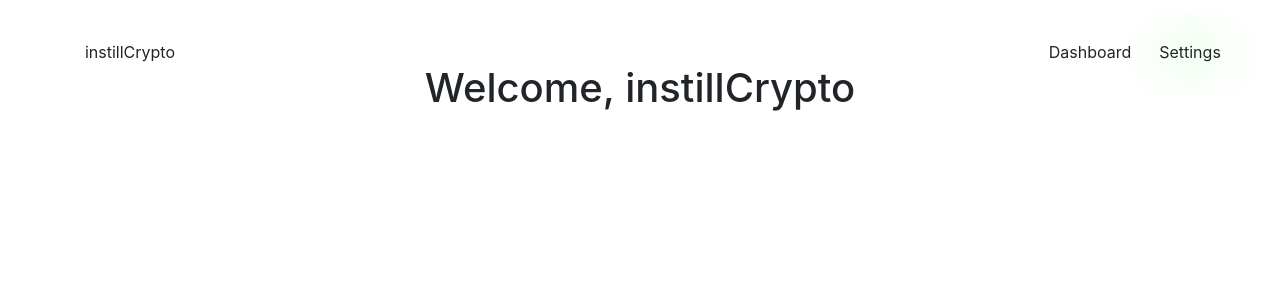
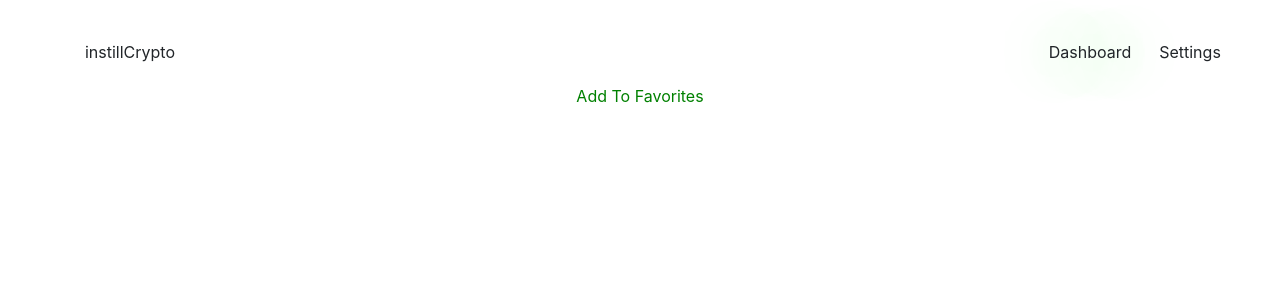
Before and after one commit to prateek951/crypto-investers, a React (Create React App) app: page /auth/login in a window 1280 px wide. Shown: the top 300 px of the page. Built offline with nearby package versions, Linux system fonts and the light colour scheme.

Commit message:
Consumers added  for context !

```diff
--- a/src/App.js
+++ b/src/App.js
@@ -4,7 +4,7 @@ import "./App.css";
 import CryptoProvider from "./CryptoProvider";
 import Layout from "./components/Layout";
 import Navbar from "./components/Navbar";
-import Welcome from "./components/Welcome";
+import Settings from "./components/Settings";
 // import Register from "./pages/forms/Register";
 // import Login from "./pages/forms/Login";
 // import Dashboard from "./pages/Dashboard";
@@ -16,7 +16,7 @@ class App extends Component {
         <Layout>
           <CryptoProvider>
             <Navbar/>
-            <Welcome name="instillCrypto"/>
+            <Settings/>
           </CryptoProvider>
         </Layout>
       </div>
--- a/src/CryptoProvider.js
+++ b/src/CryptoProvider.js
@@ -1,21 +1,43 @@
 import React, { Component } from "react";
-import { throws } from "assert";
 
 export const CryptoContext = React.createContext();
 
 export default class CryptoProvider extends Component {
-
   constructor(props) {
-      super(props)
+    super(props);
 
     this.state = {
-         page : 'settings',
-         setPage : this.setPage
+      page: "dashboard",
+      ...this.savedSettings(),
+      setPage: this.setPage,
+      addToFavorites: this.addToFavorites
+    };
   }
+  /**
+   * first  is true for the very first entry
+   * first is false is the user has already visited
+   */
+  addToFavorites = () => {
+    this.setState({ first: false, page: "dashboard" });
+    localStorage.setItem(
+      "cryptos",
+      JSON.stringify({
+        test: "test"
+      })
+    );
+  };
+
+  savedSettings = () => {
+    let instillCryptoData = JSON.parse(localStorage.getItem("cryptos"));
+    if(instillCryptoData) {
+        return { page: 'settings',first: true}
     }
+    return {}
+};
+
   setPage = page => this.setState({ page: page });
   render() {
-    return(
+    return (
       <CryptoContext.Provider value={this.state}>
         {this.props.children}
       </CryptoContext.Provider>
--- /dev/null
+++ b/src/components/Settings/Welcome.js
@@ -0,0 +1,17 @@
+import React from 'react';
+import { CryptoContext } from '../../CryptoProvider';
+
+
+const Welcome = ({first}) => {
+    return (
+        <CryptoContext.Consumer>
+         { ({first}) =>
+         first ? <div>
+             Welcome to InstillCrypto,
+             Please select the coins to begin with.
+         </div> : null}
+        </CryptoContext.Consumer>
+    );
+};
+
+export default Welcome;
--- /dev/null
+++ b/src/components/Settings/index.js
@@ -0,0 +1,12 @@
+import React from "react";
+import Welcome from "./Welcome";
+import SurityButton from "../SurityButton";
+
+export default () => {
+  return (
+    <div>
+      <Welcome />
+      <SurityButton />
+    </div>
+  );
+};
--- /dev/null
+++ b/src/components/SurityButton.js
@@ -0,0 +1,28 @@
+import React from "react";
+import styled from "styled-components";
+import { CryptoContext } from "../CryptoProvider";
+
+//Set the styled components
+const SurityButtonStyled = styled.div`
+  margin: 20px;
+  color: green;
+  cursor: pointer;
+`;
+export const SurityCenterDiv = styled.div`
+  display: grid;
+  justify-content: center;
+`;
+
+export default () => {
+  return (
+    <CryptoContext.Consumer>
+      {({ addToFavorites }) => (
+        <SurityCenterDiv>
+          <SurityButtonStyled onClick={addToFavorites}>
+            Add To Favorites
+          </SurityButtonStyled>
+        </SurityCenterDiv>
+      )}
+    </CryptoContext.Consumer>
+  );
+};
--- a/src/components/Welcome.js
+++ /dev/null
@@ -1,5 +0,0 @@
-import React from "react";
-
-const Welcome = ({ name }) => <h1>Welcome, {name}</h1>;
-
-export default Welcome;
```
Lines whose indentation alone changed are shown as unchanged.
